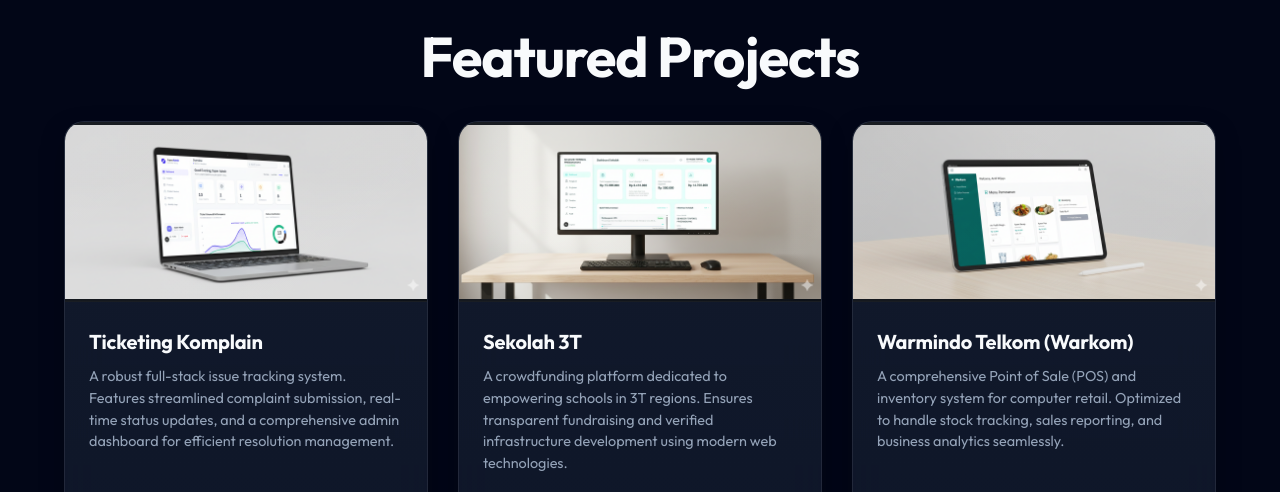
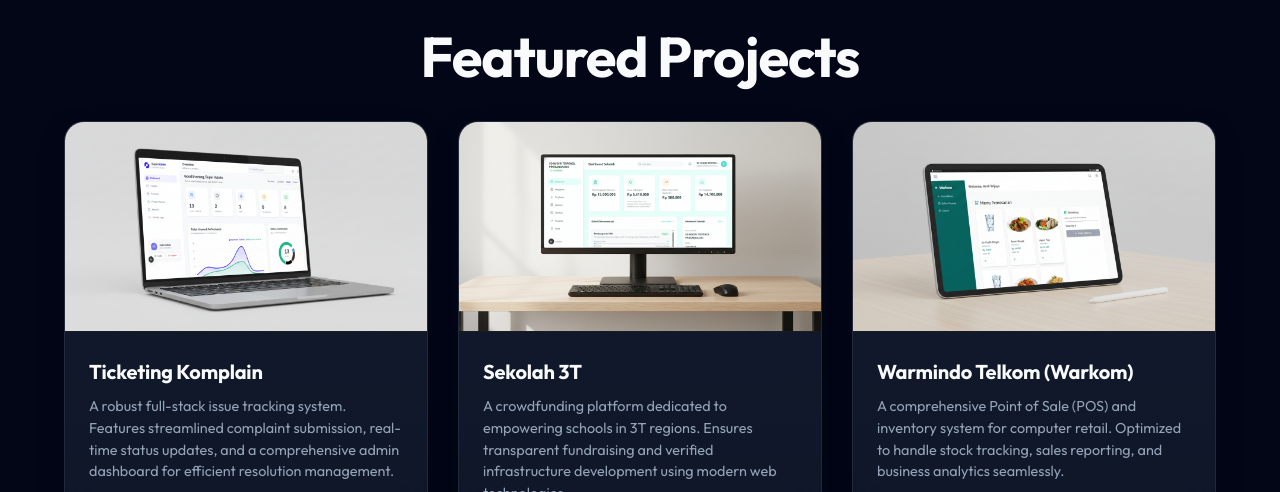
Before and after one commit to RismaMerlinda/Portofolio, a plain HTML site: page index.html in a window 1280 px wide. Shown: the part 3820-4312 px from the top of the page. Drawn offline with Linux system fonts and the light colour scheme; no server answers.

Commit message:
Optimize project image height and alignment to hide logos

```diff
--- a/assets/css/style.css
+++ b/assets/css/style.css
@@ -1258,8 +1258,8 @@
 }
 
 .project-image {
-    height: 180px;
-    /* Reduced height */
+    height: 210px;
+    /* Better proportion for mockups */
     background: #0d1117;
     position: relative;
     display: flex;
@@ -1272,15 +1272,15 @@
 .project-image img {
     width: 100%;
     height: 100%;
-    object-fit: contain;
-    /* Show the full image without cropping/zooming */
-    object-position: center;
-    transition: all 0.4s ease;
+    object-fit: cover;
+    object-position: top;
+    /* This cuts off the bottom where logos usually are */
+    transition: transform 0.6s cubic-bezier(0.4, 0, 0.2, 1);
 }
 
 .project-card:hover .project-image img {
-    transform: none;
-    /* Disabling zoom completely as requested */
+    transform: scale(1.1);
+    /* Subtle zoom for premium feel */
 }
 
 .placeholder-project {
```
